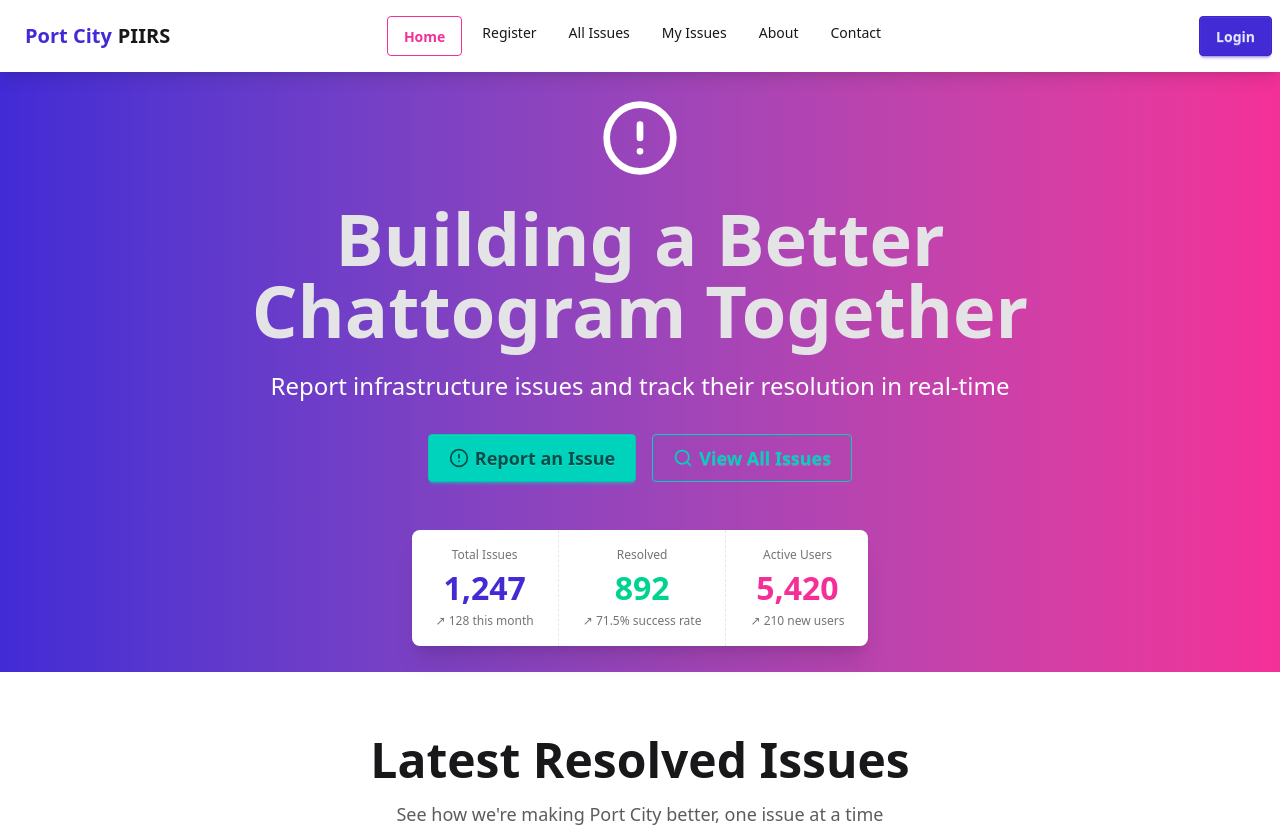
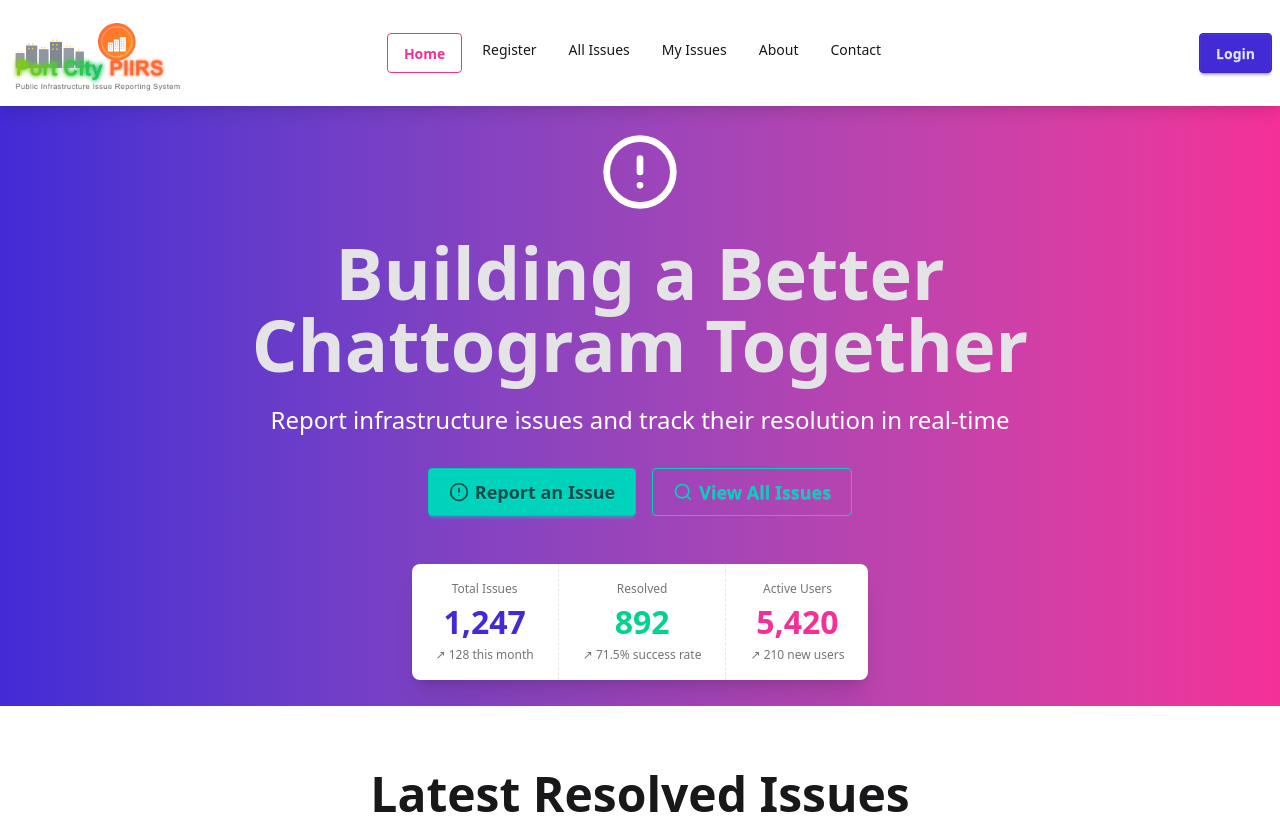
Before and after one commit to efthi/ph12_piirs_a11_client, a React (Vite) app: page / in a window 1280 px wide. Shown: the top 827 px of the page. Built offline with nearby package versions, Linux system fonts and the light colour scheme; no server answers.

Commit message:
Update: Project Logo

```diff
--- a/src/Components/dashboard/Sidebar.jsx
+++ b/src/Components/dashboard/Sidebar.jsx
@@ -13,6 +13,7 @@ import {
   LogOut,
 } from "lucide-react";
 import useAuth from "../../hooks/useAuth";
+import testimage from "../../assets/logo/port-city-piirs-logo_neon.png";
 
 const Sidebar = () => {
   const location = useLocation();
@@ -84,13 +85,14 @@ const Sidebar = () => {
           to="/"
           className="flex items-center gap-3 hover:opacity-80 transition"
         >
-          <div className="bg-primary p-2 rounded-lg">
+          {/* <div className="bg-primary p-2 rounded-lg">
             <AlertCircle className="text-primary-content" size={24} />
-          </div>
-          <div>
+          </div> */}
+            <img src={testimage} alt="" />
+          {/* <div>
             <h2 className="font-bold text-lg">Port City PIIRS</h2>
             <p className="text-xs opacity-60 capitalize">{userRole} Panel</p>
-          </div>
+          </div> */}
         </Link>
       </div>
 
--- a/src/Components/shared/Footer.jsx
+++ b/src/Components/shared/Footer.jsx
@@ -1,7 +1,7 @@
 import { Link } from "react-router";
 import { FaFacebook, FaTwitter, FaLinkedin } from "react-icons/fa";
 import { AlertCircle } from "lucide-react";
-import logo from "../../assets/logo/logo_piirs_30070.png";
+import logo from "../../assets/logo/port-city-piirs-logo_neon.png";
 
 const Footer = () => {
   return (
--- a/src/Components/shared/Navbar.jsx
+++ b/src/Components/shared/Navbar.jsx
@@ -2,6 +2,7 @@ import { useState } from 'react';
 import { Link , NavLink, useNavigate } from 'react-router';
 import { Menu, X } from 'lucide-react';
 import useAuth from '../../hooks/useAuth';
+import logo from '../../assets/logo/port-city-piirs-logo_neon.png';
 
 const Navbar = () => {
   const [isMenuOpen, setIsMenuOpen] = useState(false);
@@ -56,8 +57,8 @@ const Navbar = () => {
         </div>
 
         {/* Logo */}
-        <Link to="/" className="btn btn-ghost text-xl font-bold">
-          <span className="text-primary">Port City</span> PIIRS
+        <Link to="/" className="">
+          <img src={logo} alt="" width="300px" height="50px" />
         </Link>
       </div>
 
```
Also changed, not shown: src/assets/logo/port-city-piirs-logo_neon.png (added).
